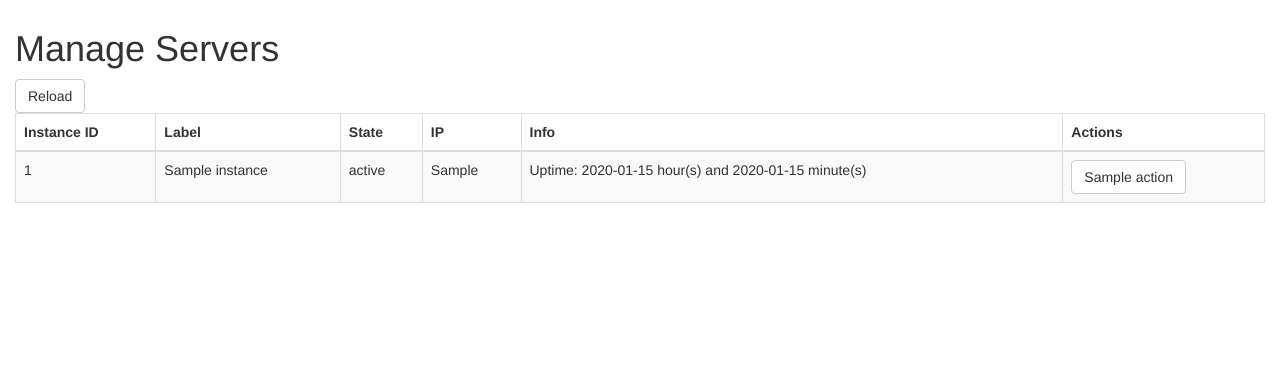
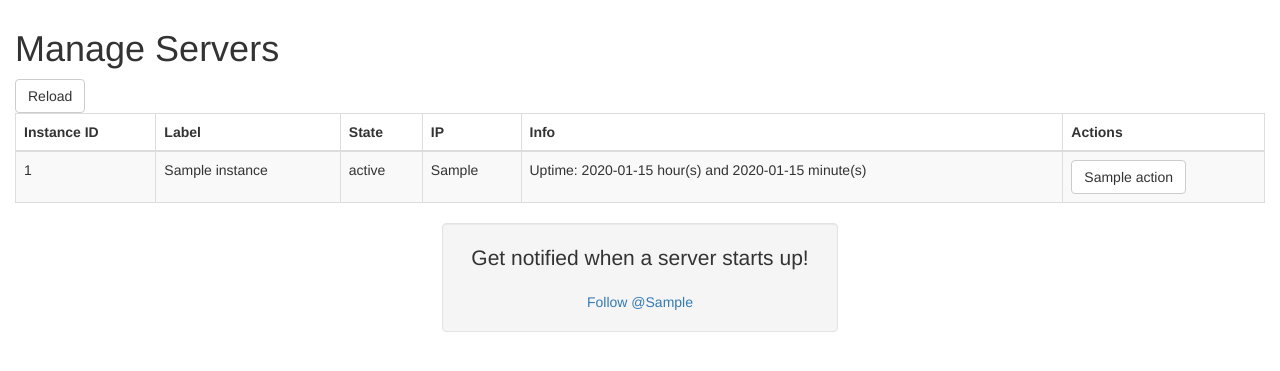
Before and after one commit to echo0101/mc-aws-cp, a Flask app: template minecontrol/templates/manage.html in a window 1280 px wide. Shown: the part 51-422 px from the top of the page. Run offline with Flask 2, Linux system fonts and the light colour scheme; the template is opened without the code that fills it: most values are stand-ins (such as "Sample title", 1, 10 or a date in 2020); some libraries are stand-ins or nearby versions.

Commit message:
follow me button twitter.

```diff
--- a/minecontrol/__init__.py
+++ b/minecontrol/__init__.py
@@ -2,6 +2,9 @@ from flask import Flask
 from flask.ext.sqlalchemy import SQLAlchemy
 from flask_wtf.csrf import CsrfProtect
 from flask.ext.security import Security, SQLAlchemyUserDatastore
+from werkzeug.contrib.cache import SimpleCache
+
+cache = SimpleCache()
 
 app = Flask(__name__)
 db = SQLAlchemy(app)
--- a/minecontrol/aws.py
+++ b/minecontrol/aws.py
@@ -1,15 +1,13 @@
 import itertools
-from werkzeug.contrib.cache import SimpleCache
 import boto.ec2
 import paramiko
 from paramiko.client import SSHClient
 import datetime
 import dateutil.parser
 
-from minecontrol import app
+from minecontrol import app, cache
 from mycelery import celery
 
-cache = SimpleCache()
 conn = None
 
 EC2_TAG_SHUTDOWN_JOB="shutdownJob"
@@ -42,7 +40,7 @@ def get_instance(iid):
     return instance
 
 def get_instance_list(force_update=False):
-  global cache,conn
+  global conn
 
   # return if cache-hit
   if not force_update and cache.get('instances'):
--- a/minecontrol/templates/manage.html
+++ b/minecontrol/templates/manage.html
@@ -38,6 +38,19 @@
     {% endfor %}
   </tbody>
 </table>
+{% if twitter_user %}
+<div id="wrap_follow" class="row">
+  <div class="col-lg-4 col-md-3 col-sm-2 hidden-xs"></div>
+  <div class="col-lg-4 col-md-6 col-sm-8 col-xs-12 text-center">
+    <div class="well">
+      <p class="lead">Get notified when a server starts up! </p>
+      <a href="https://twitter.com/{{ twitter_user }}" class="twitter-follow-button" data-size="large" data-show-count="false">Follow @{{ twitter_user}}</a>
+    </div>
+  </div>
+  <div class="col-lg-4 col-md-3 col-sm-2 hidden-xs"></div>
+</div>
+<script>!function(d,s,id){var js,fjs=d.getElementsByTagName(s)[0],p=/^http:/.test(d.location)?'http':'https';if(!d.getElementById(id)){js=d.createElement(s);js.id=id;js.src=p+'://platform.twitter.com/widgets.js';fjs.parentNode.insertBefore(js,fjs);}}(document, 'script', 'twitter-wjs');</script>
+{% endif %}
 {% endblock %}
 {% block after_scripts %}
 <script>
--- a/minecontrol/views.py
+++ b/minecontrol/views.py
@@ -53,7 +53,8 @@ def manage():
         "actions": allowed_actions
         })
 
-  return render_template("manage.html", instances=inst_summary)
+  return render_template("manage.html", instances=inst_summary,
+      twitter_user=tweet.get_screen_name())
 
 @app.route('/foo')
 def make_error():
```
Also changed, not shown: minecontrol/tweet.py (+16 -1 lines).
